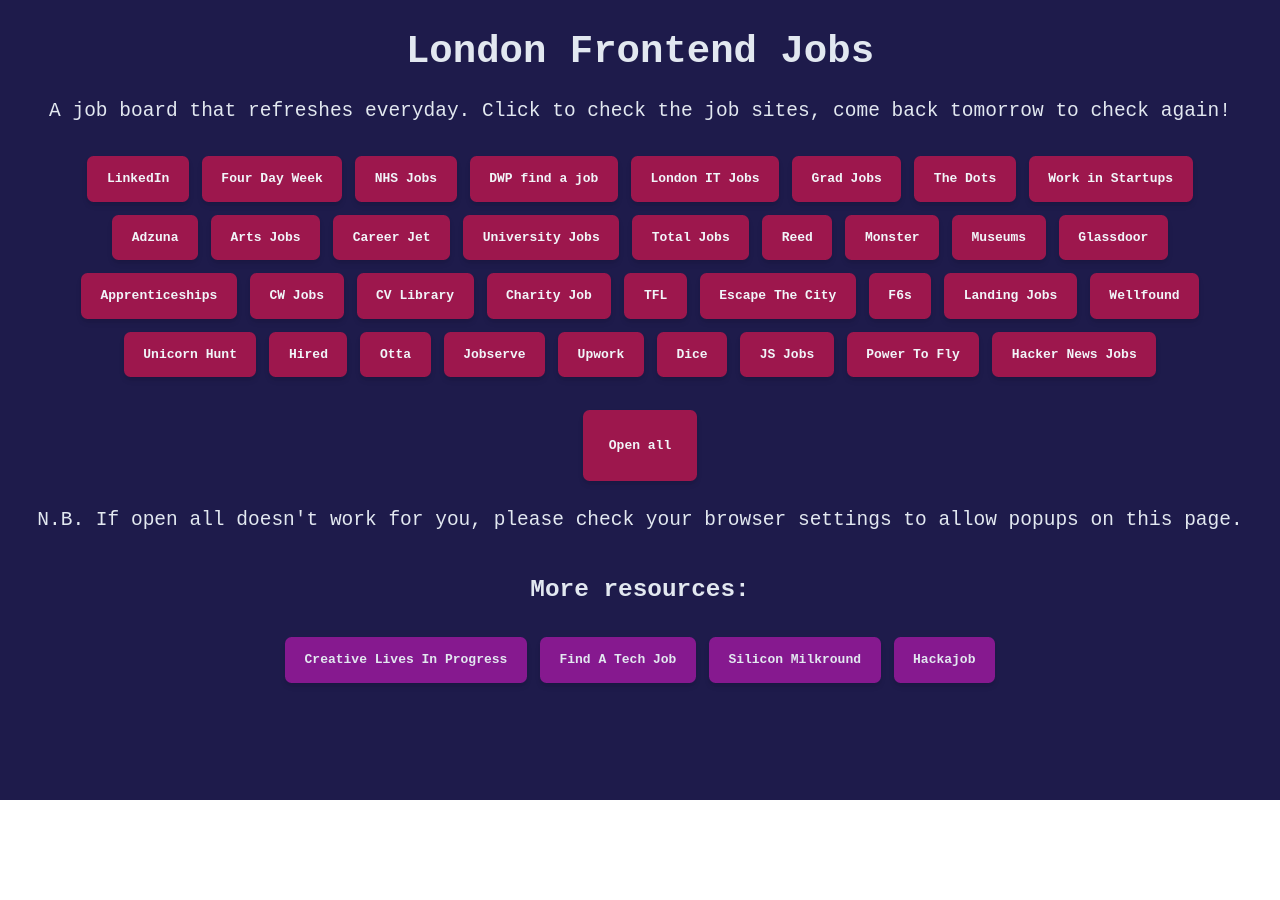
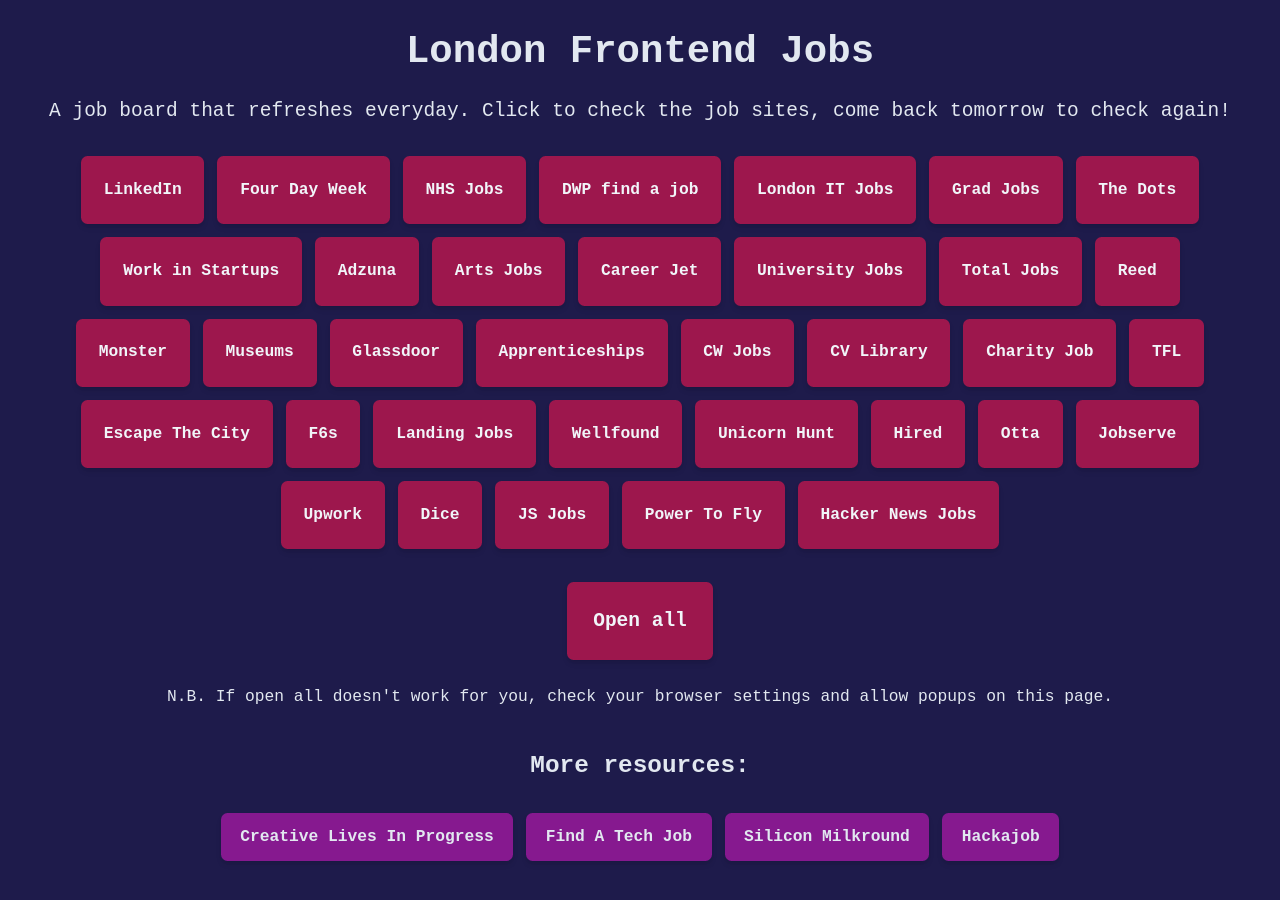
Before and after one commit to jones58/jobseeker, a React (Vite) app: page / in a window 1280 px wide. Before the commit the page ends 800 px from the top, so only its background shows below. Built offline with nearby package versions, Linux system fonts and the light colour scheme.

Commit message:
add animation

```diff
--- a/package.json
+++ b/package.json
@@ -11,8 +11,10 @@
   },
   "dependencies": {
     "autoprefixer": "^10.4.17",
+    "framer-motion": "^11.0.3",
     "postcss": "^8.4.33",
     "react": "^18.2.0",
+    "react-confetti": "^6.1.0",
     "react-dom": "^18.2.0",
     "tailwindcss": "^3.4.1"
   },
--- a/src/jobboards.jsx
+++ b/src/jobboards.jsx
@@ -1,3 +1,5 @@
+import { motion, AnimatePresence } from "framer-motion";
+
 const jobsites = [
   { name: "LinkedIn", website: "https://www.linkedin.com/jobs/" },
   {
@@ -119,7 +121,14 @@
 
 function Jobboards() {
   return (
-    <div className="flex flex-col items-center">
+    <AnimatePresence>
+      <motion.div
+        className="flex flex-col items-center"
+        initial={{ opacity: 0 }}
+        animate={{ opacity: 1 }}
+        exit={{ opacity: 0 }}
+        transition={{ duration: 1 }}
+      >
         <div className="flex flex-wrap justify-center">
           {jobsites.map((jobsite) => {
             if (localStorage.getItem(jobsite.name) === "visited") {
@@ -138,7 +147,7 @@
                       localStorage.setItem(jobsite.name, "visited");
                       window.location.reload(false);
                     }}
-                  className="rounded-lg bg-pink-800 px-6 py-4 font-semibold text-slate-100 shadow-md hover:scale-105 hover:bg-pink-900"
+                    className="rounded-lg bg-pink-800 p-7 text-xl font-semibold text-slate-100 shadow-md hover:scale-105 hover:bg-pink-900"
                   >
                     {jobsite.name}
                   </button>
@@ -154,14 +163,15 @@
               window.location.reload(false);
             }}
             rel="noreferrer"
-          className="m-8 rounded-lg bg-pink-800 p-8 font-semibold text-slate-100 shadow-md hover:scale-105 hover:bg-pink-900"
+            className="m-8 rounded-lg bg-pink-800 p-8 text-2xl font-semibold text-slate-100 shadow-md hover:scale-105 hover:bg-pink-900"
           >
             Open all
           </button>
         ) : (
           <p className="text-4xl font-bold">Come back tomorrow</p>
         )}
-    </div>
+      </motion.div>
+    </AnimatePresence>
   );
 }
 
--- a/src/mainpage.jsx
+++ b/src/mainpage.jsx
@@ -3,7 +3,6 @@
 import Resources from "./resources";
 
 // reset local storage every day //
-
 function resetLocalStorage() {
   const date = new Date().toLocaleDateString();
   const savedDate = localStorage.getItem("date");
@@ -26,7 +25,7 @@
   }, []);
 
   return (
-    <div className=" h-full min-h-screen bg-indigo-950 p-10 text-slate-200">
+    <div className="h-full min-h-screen bg-indigo-950 p-10 text-slate-200">
       <h1 className="mb-8 text-center text-5xl font-bold">
         London Frontend Jobs
       </h1>
@@ -35,9 +34,9 @@
         back tomorrow to check again!
       </h3>
       <Jobboards />
-      <h3 className="mb-8 text-center text-2xl">
-        N.B. If open all doesn't work for you, please check your browser
-        settings to allow popups on this page.
+      <h3 className="mb-8 text-center text-xl">
+        N.B. If open all doesn't work for you, check your browser settings and
+        allow popups on this page.
       </h3>
       <Resources />
     </div>
--- a/src/resources.jsx
+++ b/src/resources.jsx
@@ -26,7 +26,7 @@
             key={otherResource.name}
             className="m-2 inline-block"
           >
-            <button className="transform rounded-lg bg-fuchsia-800 px-6 py-4 font-semibold text-slate-200 shadow-md transition hover:scale-105 hover:bg-fuchsia-900">
+            <button className="transform rounded-lg bg-fuchsia-800 px-6 py-4 text-xl font-semibold text-slate-200 shadow-md transition hover:scale-105 hover:bg-fuchsia-900">
               {otherResource.name}
             </button>
           </a>
```
Also changed, not shown: 2 other files (tests, documents, lock files or other folders). Lines whose indentation alone changed are shown as unchanged.
